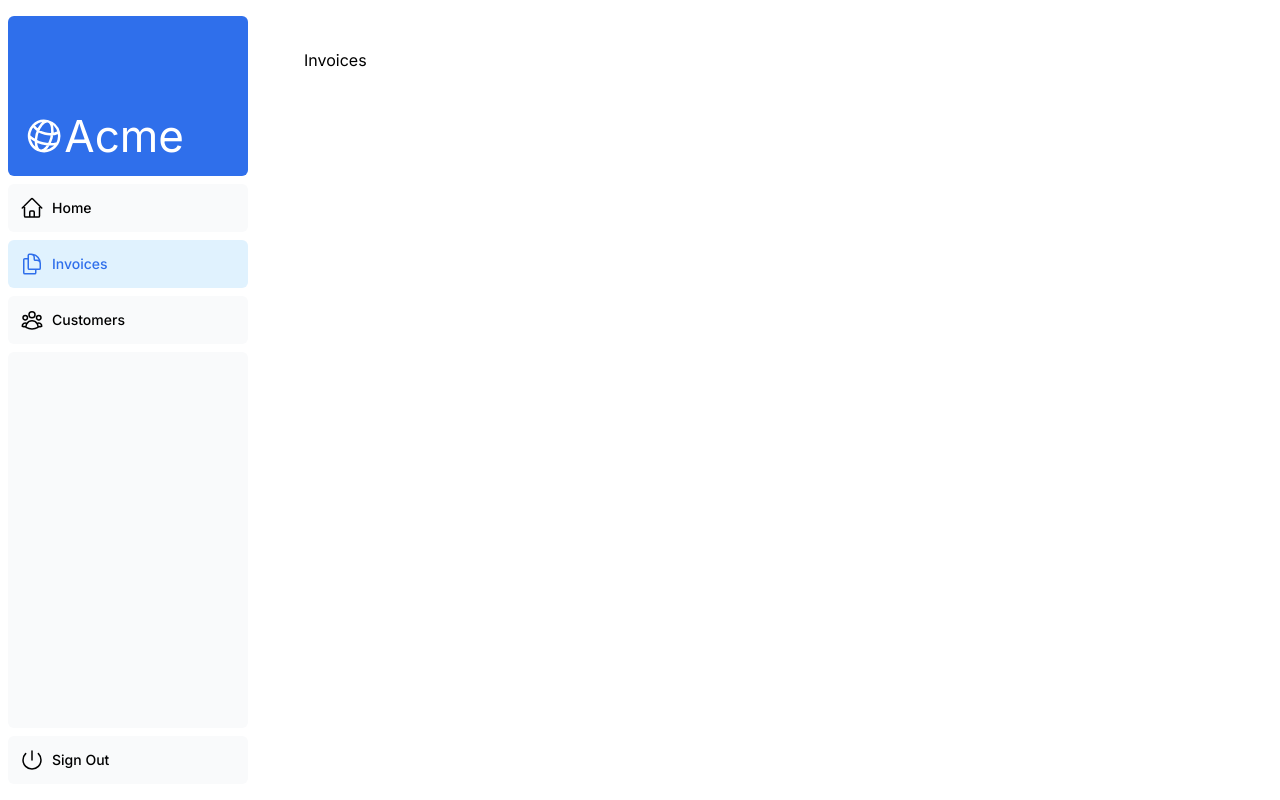
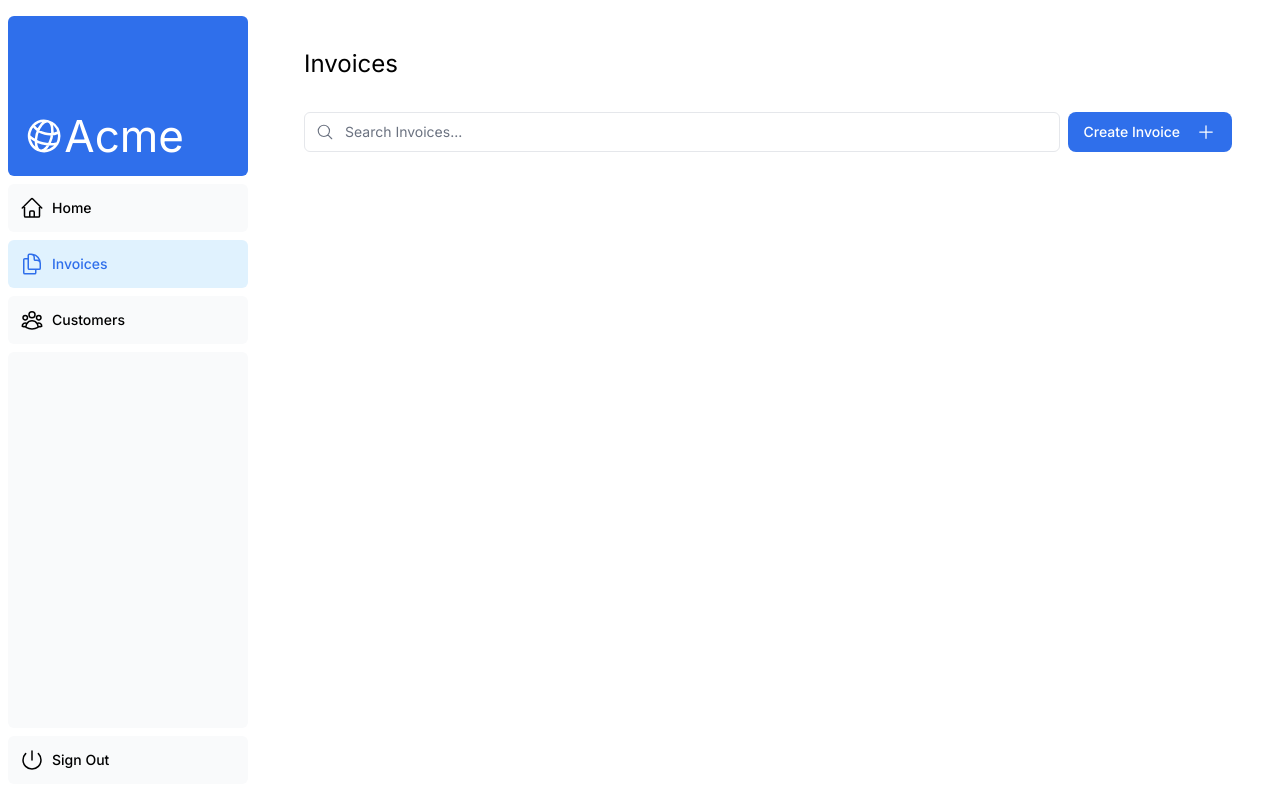
Before and after one commit to K1ngHandy/NextJS-Example, a Next.js app: page /dashboard/invoices in a window 1280 px wide. Built offline with nearby package versions, Linux system fonts and the light colour scheme.

Commit message:
add search invoices function

```diff
--- a/app/dashboard/invoices/page.tsx
+++ b/app/dashboard/invoices/page.tsx
@@ -1,3 +1,27 @@
+import Pagination from "@/app/ui/invoices/pagination";
+import Search from "@/app/ui/search";
+import Table from "@/app/ui/invoices/table";
+import { CreateInvoice } from "@/app/ui/invoices/buttons";
+import { lusitana } from "@/app/ui/fonts";
+import { InvoicesTableSkeleton } from "@/app/ui/skeletons";
+import { Suspense } from "react";
+
 export default function Invoices() {
-    return <p>Invoices</p>
+    return (
+        <div className="w-full">
+            <div className="flex w-full items-center justify-between">
+                <h1 className={`${ lusitana.className } text-2xl`}>Invoices</h1>
+            </div>
+            <div className="mt-4 flex items-center justify-between gap-2 md:mt-8">
+                <Search placeholder="Search Invoices..." />
+                <CreateInvoice />
+            </div>
+            {/* <Suspense key={query + currentPage} fallback={<InvoicesTableSkeleton />}>
+            <Table query={query} currentPage={currentPage} />
+            </Suspense> */}
+            <div className="mt-5 flex w-full justify-center">
+                {/* <Pagination totalPages={totalPages} /> */}
+            </div>
+        </div>
+    );
 }
--- a/app/dashboard/layout.tsx
+++ b/app/dashboard/layout.tsx
@@ -1,4 +1,7 @@
 import SideNav from "../ui/dashboard/sidenav";
+
+// Partial prerendering
+// export const experimental_ppr = true;
 
 export default function Layout({ children }: { children: React.ReactNode }) {
     return (
--- a/next.config.ts
+++ b/next.config.ts
@@ -2,6 +2,9 @@ import type { NextConfig } from 'next';
 
 const nextConfig: NextConfig = {
   /* config options here */
+  // experimental: {
+  //   ppr: 'incremental'
+  // }
 };
 
 export default nextConfig;
--- a/package.json
+++ b/package.json
@@ -12,7 +12,7 @@
     "autoprefixer": "10.4.20",
     "bcrypt": "^5.1.1",
     "clsx": "^2.1.1",
-    "next": "^15.3.1",
+    "next": "16.0.0-canary.10",
     "next-auth": "5.0.0-beta.19",
     "postcss": "8.4.49",
     "postgres": "^3.4.5",
```
Also changed, not shown: tsconfig.json (+14 -5 lines), 1 other file (tests, documents, lock files or other folders).
